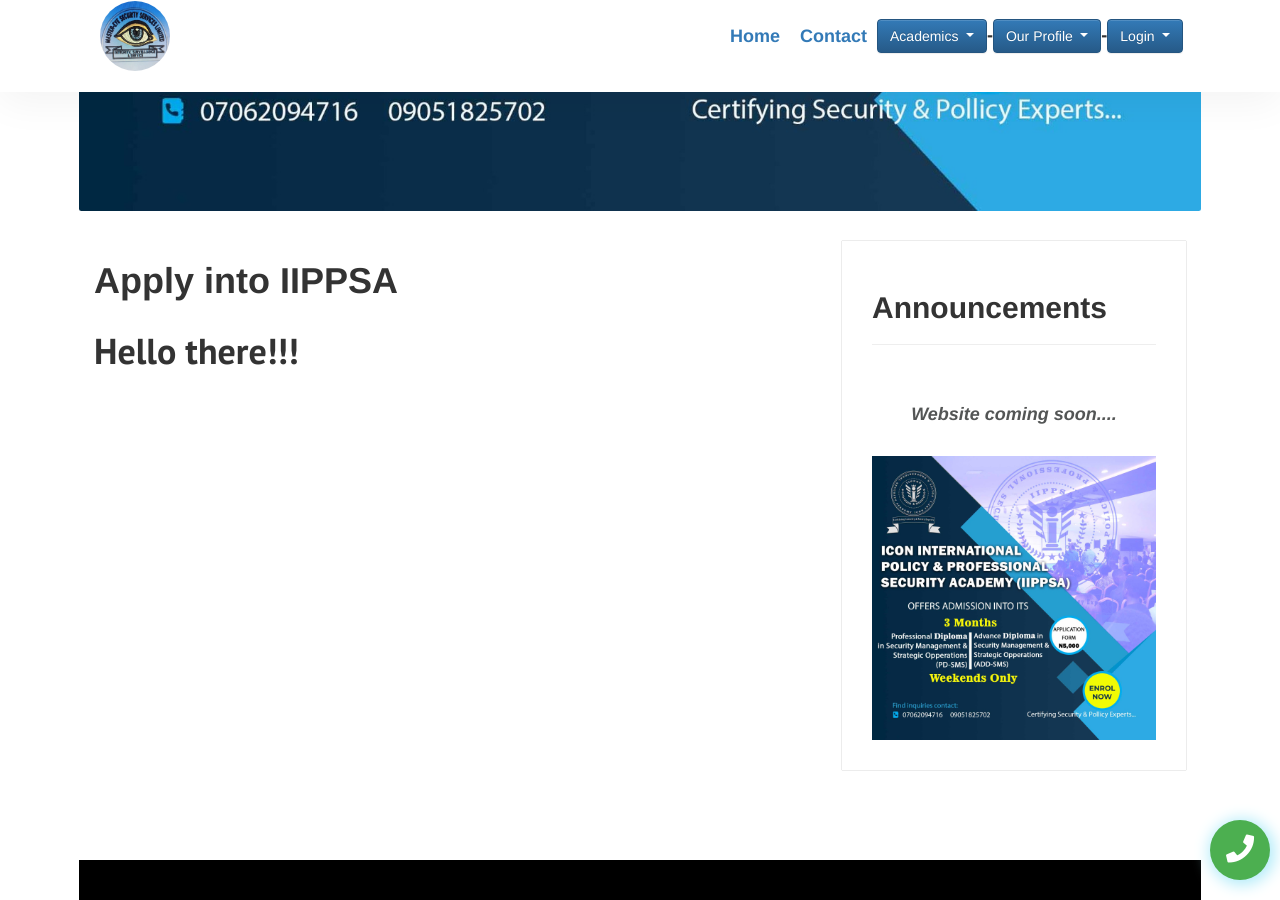
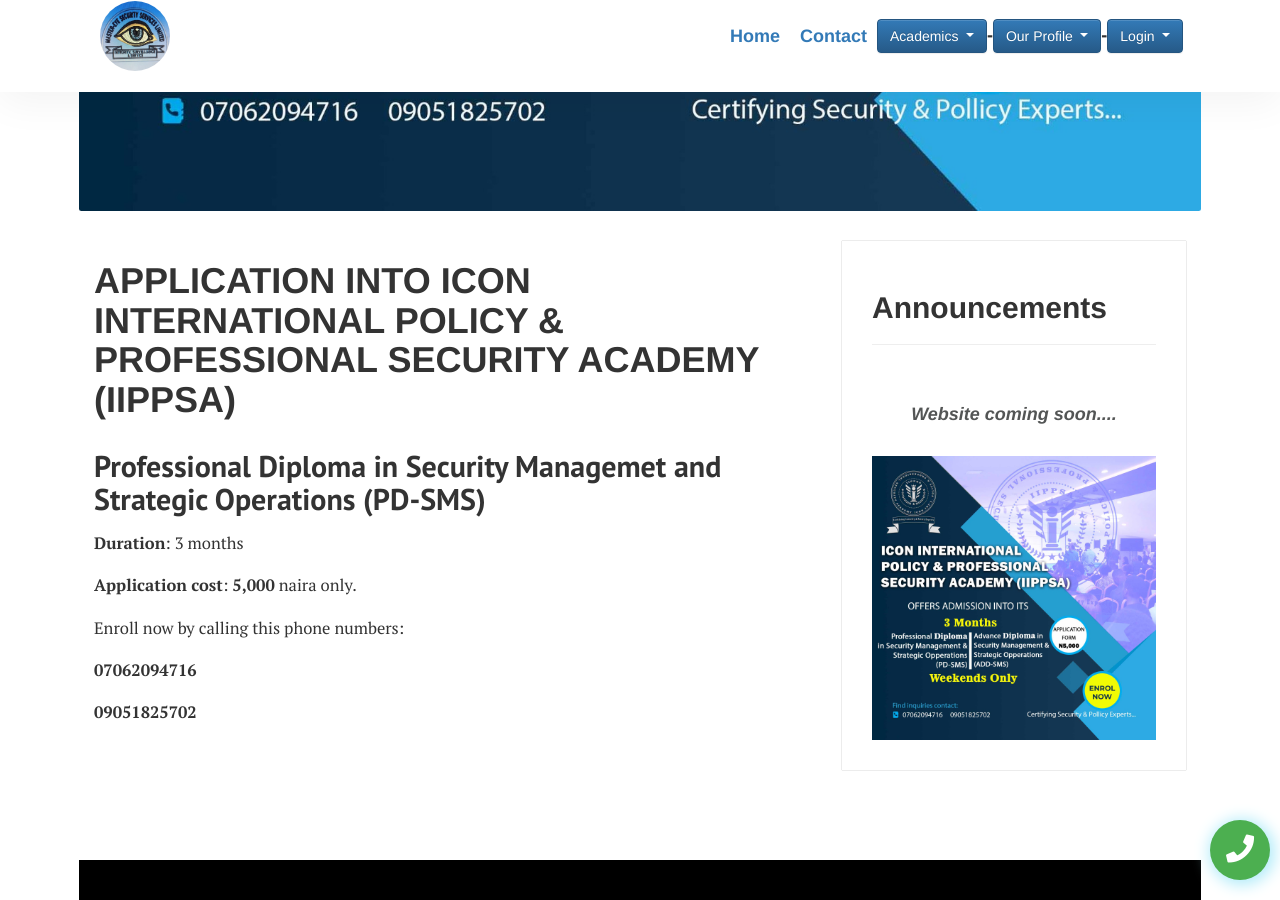
Before and after one commit to elishadamu97/mastereyesecurity, a Jekyll site: the page built from pages/diploma.md, in a window 1280 px wide and 900 px high, scrolled down 1027 px. Built offline with Jekyll 4.4.1, drawn with Linux system fonts in a browser that asks for light colours.

Commit message:
gh-pages

```diff
--- a/_layouts/default.html
+++ b/_layouts/default.html
@@ -61,6 +61,7 @@
           .fab{
             font-size: 20px;
           }
+
           .showNav{
               display: none;
           }
--- a/index.html
+++ b/index.html
@@ -8,9 +8,8 @@
 ================================================== -->
 {% if page.url == "/" %}
 <div class="rounded mb-5 hero">
-  <br>
-  <br>
-  <marquee class="intro-begin" style="color:#0072b1 ;" behavior="scroll" direction="left" scrollamount="8"><h1><b>PREMIUM SECURITY SOLUTIONS AT AFFORDABLE RATES---To reach us please click on the "Contact" on the navigation tab or call this number: 07049308993.
+
+  <marquee class="intro-begin" style="color:#0072b1 ; margin-left: -50px;" behavior="scroll" direction="left" scrollamount="8"><h1><b>PREMIUM SECURITY SOLUTIONS AT AFFORDABLE RATES---To reach us please click on the "Contact" on the navigation tab or call this number: 07049308993.
   </b></h1></marquee>
   <div class="row align-items-center justify-content-between">
     <div class="col-md-6">
--- a/pages/diploma.md
+++ b/pages/diploma.md
@@ -1,8 +1,20 @@
 ---
 layout: page_academics
-title: Apply into IIPPSA
+title: APPLICATION INTO ICON INTERNATIONAL POLICY & PROFESSIONAL SECURITY ACADEMY (IIPPSA)
 permalink: "academics/diploma/"
 image: assets/images/IMG-20230717-WA0016.jpg
 ---
 
-# Hello there!!!
+
+
+## Professional **Diploma** in Security Managemet and Strategic Operations (PD-SMS)
+
+**Duration**: 3 months
+
+**Application cost**: **5,000** naira only.
+
+Enroll now by calling this phone numbers:
+
+**07062094716**
+
+**09051825702**
```
Also changed, not shown: pages/advanced_diploma.md (+13 -1 lines).
